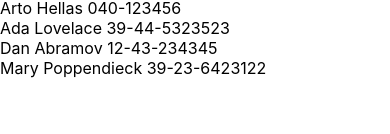
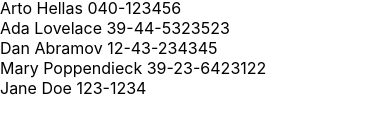
Before and after one commit to eljoey/Helsinki-FullstackOpen, a React (Create React App) app in the folder part-2/phonebook/: page / in a window 390 px wide. Shown: the part 296-430 px from the top of the page. Built offline with nearby package versions, Linux system fonts and the light colour scheme; data requests are answered from the project's data file; the HTML template or start-up script is replaced by a standard one.

Commit message:
2.15: Phonebook step7

```diff
--- a/part-2/phonebook/db.json
+++ b/part-2/phonebook/db.json
@@ -19,6 +19,11 @@
       "name": "Mary Poppendieck",
       "number": "39-23-6423122",
       "id": 4
+    },
+    {
+      "name": "Jane Doe",
+      "number": "123-1234",
+      "id": 5
     }
   ]
 }
--- a/part-2/phonebook/src/App.js
+++ b/part-2/phonebook/src/App.js
@@ -26,9 +26,12 @@ const App = () => {
       name: newName,
       number: newNumber
     };
-    setPersons(persons.concat(personObj));
-    setNewName('');
-    setNewNumber('');
+
+    axios.post('http://localhost:3001/persons', personObj).then(res => {
+      setPersons(persons.concat(res.data));
+      setNewName('');
+      setNewNumber('');
+    });
   };
 
   const checkName = () => {
```
